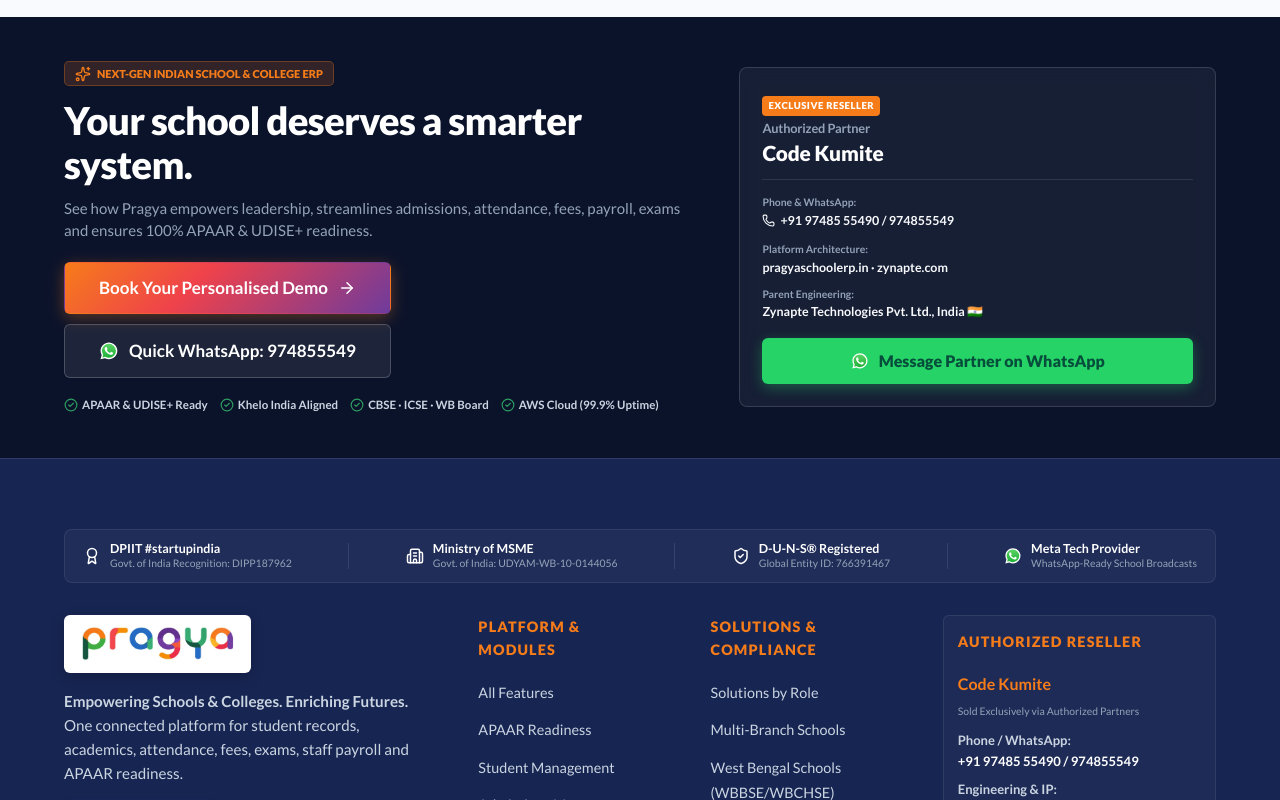
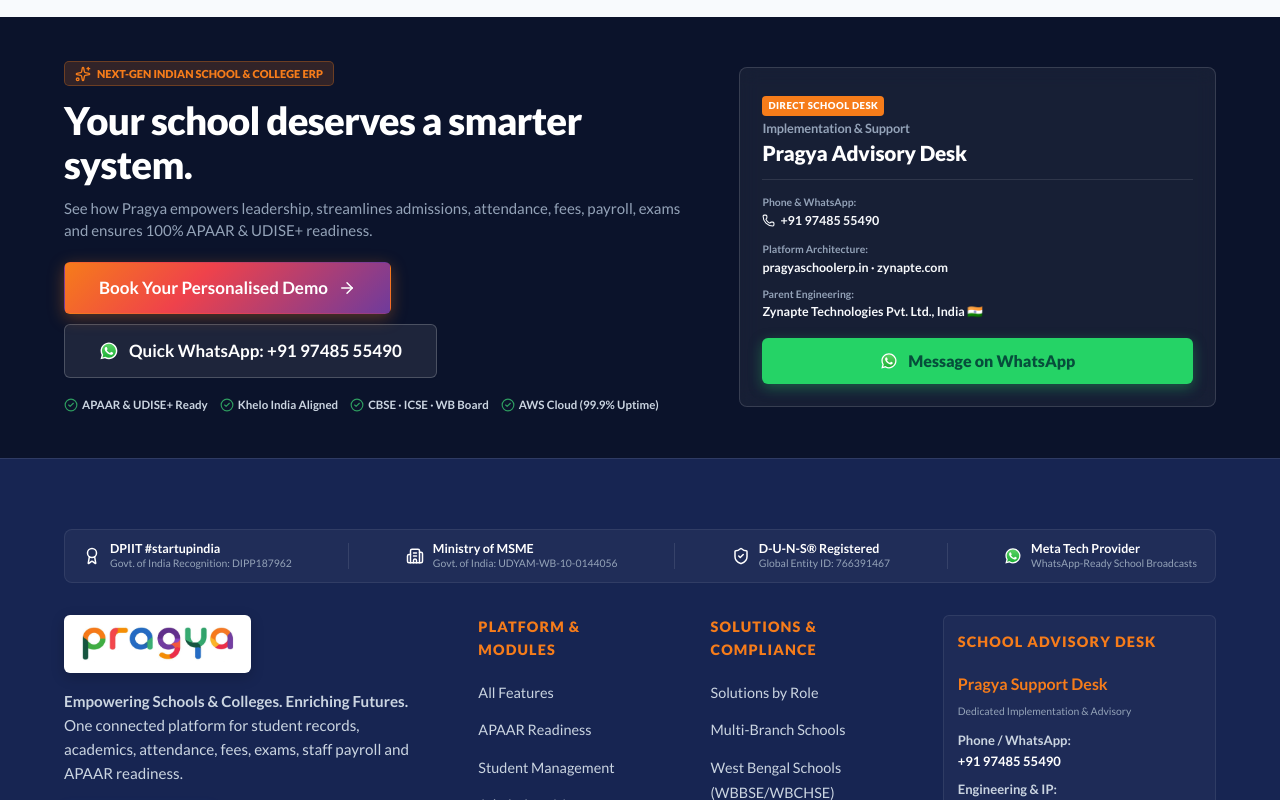
Before and after one commit to Tushar-kumar-sah/zynapte-pragya, a React (Vite) app: page /about in a window 1280 px wide. Shown: the part 2300-3100 px from the top of the page. Built offline with nearby package versions, Linux system fonts and the light colour scheme.

Commit message:
Remove all mentions and references to Code Kumite across the website

```diff
--- a/src/components/BottomCta.jsx
+++ b/src/components/BottomCta.jsx
@@ -33,7 +33,7 @@ export default function BottomCta({
                 className="btn btn--secondary btn--lg btn-wa-light"
               >
                 <WhatsAppIcon size={20} />
-                <span>Quick WhatsApp: 974855549</span>
+                <span>Quick WhatsApp: +91 97485 55490</span>
               </a>
             </div>
 
@@ -47,16 +47,16 @@ export default function BottomCta({
 
           <div className="bottom-cta-partner-box">
             <div className="partner-card-header">
-              <div className="partner-pill">EXCLUSIVE RESELLER</div>
-              <h4>Authorized Partner</h4>
-              <div className="partner-org-name">Code Kumite</div>
+              <div className="partner-pill">DIRECT SCHOOL DESK</div>
+              <h4>Implementation &amp; Support</h4>
+              <div className="partner-org-name">Pragya Advisory Desk</div>
             </div>
 
             <div className="partner-details-list">
               <div className="partner-detail-item">
                 <span className="partner-detail-label">Phone &amp; WhatsApp:</span>
-                <a href="tel:974855549" className="partner-detail-val">
-                  <Phone size={13} /> +91 97485 55490 / 974855549
+                <a href="tel:9748555490" className="partner-detail-val">
+                  <Phone size={13} /> +91 97485 55490
                 </a>
               </div>
               <div className="partner-detail-item">
@@ -71,12 +71,12 @@ export default function BottomCta({
 
             <div className="partner-card-action">
               <a
-                href="https://wa.me/919748555490?text=Hello%20Code%20Kumite,%20we%20want%20to%20schedule%20a%20Pragya%20School%20ERP%20demonstration."
+                href="https://wa.me/919748555490?text=Hello,%20we%20want%20to%20schedule%20a%20Pragya%20School%20ERP%20demonstration."
                 target="_blank"
                 rel="noopener noreferrer"
                 className="btn btn--block btn--partner-wa"
               >
-                <WhatsAppIcon size={18} /> Message Partner on WhatsApp
+                <WhatsAppIcon size={18} /> Message on WhatsApp
               </a>
             </div>
           </div>
--- a/src/components/Footer.jsx
+++ b/src/components/Footer.jsx
@@ -97,16 +97,16 @@ export default function Footer() {
             </ul>
           </div>
 
-          {/* Authorized Partner Box (From Page 4) */}
+          {/* Advisory & Support Box */}
           <div className="footer-partner-card">
-            <div className="footer-col-title">Authorized Reseller</div>
+            <div className="footer-col-title">School Advisory Desk</div>
             <div className="footer-partner-badge">
-              <strong>Code Kumite</strong>
-              <small>Sold Exclusively via Authorized Partners</small>
+              <strong>Pragya Support Desk</strong>
+              <small>Dedicated Implementation &amp; Advisory</small>
             </div>
             <p style={{ fontSize: '0.8125rem', color: 'var(--color-slate-300)', marginBottom: '8px' }}>
               <strong>Phone / WhatsApp:</strong><br />
-              <a href="tel:974855549" style={{ color: '#FFFFFF', fontWeight: 700 }}>+91 97485 55490 / 974855549</a>
+              <a href="tel:9748555490" style={{ color: '#FFFFFF', fontWeight: 700 }}>+91 97485 55490</a>
             </p>
             <p style={{ fontSize: '0.8125rem', color: 'var(--color-slate-300)', marginBottom: '8px' }}>
               <strong>Engineering &amp; IP:</strong><br />
@@ -130,10 +130,10 @@ export default function Footer() {
         {/* Bottom Bar */}
         <div className="footer-bottom-bar">
           <div>
-            © 2026 Pragya School ERP. Developed by <strong>Zynapte Technologies Pvt. Ltd., India 🇮🇳</strong>. Authorized Partner: <strong>Code Kumite</strong>.
+            © 2026 Pragya School ERP. Developed by <strong>Zynapte Technologies Pvt. Ltd., India 🇮🇳</strong>. All rights reserved.
           </div>
           <div className="footer-legal-links">
-            <Link to="/contact">Contact Partner</Link>
+            <Link to="/contact">Contact Support</Link>
             <Link to="/security">Data Protection &amp; AWS</Link>
             <Link to="/about">About Us</Link>
           </div>
--- a/src/components/Navbar.jsx
+++ b/src/components/Navbar.jsx
@@ -89,7 +89,7 @@ export default function Navbar() {
               target="_blank"
               rel="noopener noreferrer"
               className="btn btn--secondary btn--sm nav-wa-btn"
-              title="Chat with Authorized Partner Code Kumite on WhatsApp"
+              title="Chat with Pragya Support on WhatsApp"
             >
               <WhatsAppIcon size={18} />
               <span className="nav-btn-text">WhatsApp</span>
@@ -123,8 +123,8 @@ export default function Navbar() {
       <div className={`mobile-nav-drawer ${mobileMenuOpen ? 'open' : ''}`} aria-hidden={!mobileMenuOpen}>
         <div className="mobile-drawer-header">
           <div className="mobile-partner-badge">
-            <small>AUTHORIZED RESELLER</small>
-            <strong>Code Kumite • +91 97485 55490</strong>
+            <small>DIRECT SCHOOL DESK</small>
+            <strong>Pragya Support • +91 97485 55490</strong>
           </div>
         </div>
         <ul className="mobile-nav-list">
--- a/src/pages/ContactBookDemo.jsx
+++ b/src/pages/ContactBookDemo.jsx
@@ -48,24 +48,24 @@ export default function ContactBookDemo() {
       <section className="section" style={{ padding: '24px 0' }}>
         <div className="container">
           <div className="authorized-partner-banner-contact">
-            <div className="ap-badge-tag">EXCLUSIVE AUTHORIZED RESELLER</div>
+            <div className="ap-badge-tag">DIRECT INSTITUTIONAL DESK</div>
             <div className="ap-header-row">
               <div>
-                <h2>Authorized Partner: Code Kumite</h2>
-                <p>Official sales, institutional implementation, and teacher onboarding partner for Pragya School ERP.</p>
+                <h2>Pragya Institutional Advisory &amp; Implementation Desk</h2>
+                <p>Direct institutional advisory, implementation support, and campus onboarding for Pragya School ERP.</p>
               </div>
               <div className="ap-contact-actions">
-                <a href="tel:974855549" className="btn btn--primary btn--lg">
-                  <Phone size={18} /> Call: 974855549
+                <a href="tel:9748555490" className="btn btn--primary btn--lg">
+                  <Phone size={18} /> Call: +91 97485 55490
                 </a>
                 <a
-                  href="https://wa.me/919748555490?text=Hello%20Code%20Kumite,%20we%20want%20to%20schedule%20a%20Pragya%20School%20ERP%20demonstration."
+                  href="https://wa.me/919748555490?text=Hello,%20we%20want%20to%20schedule%20a%20Pragya%20School%20ERP%20demonstration."
                   target="_blank"
                   rel="noopener noreferrer"
                   className="btn btn--secondary btn--lg btn-wa"
                 >
                   <WhatsAppIcon size={20} />
-                  <span>WhatsApp: 974855549</span>
+                  <span>WhatsApp: +91 97485 55490</span>
                 </a>
               </div>
             </div>
```
